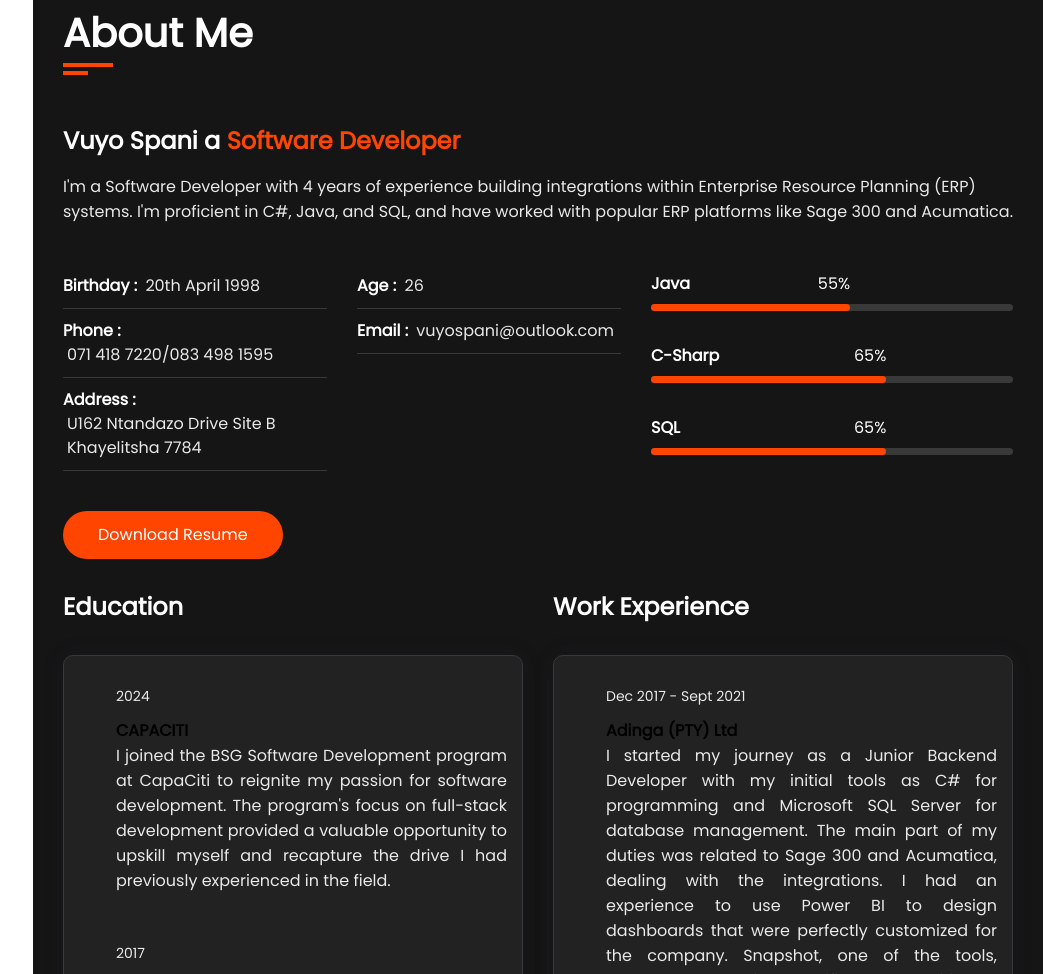
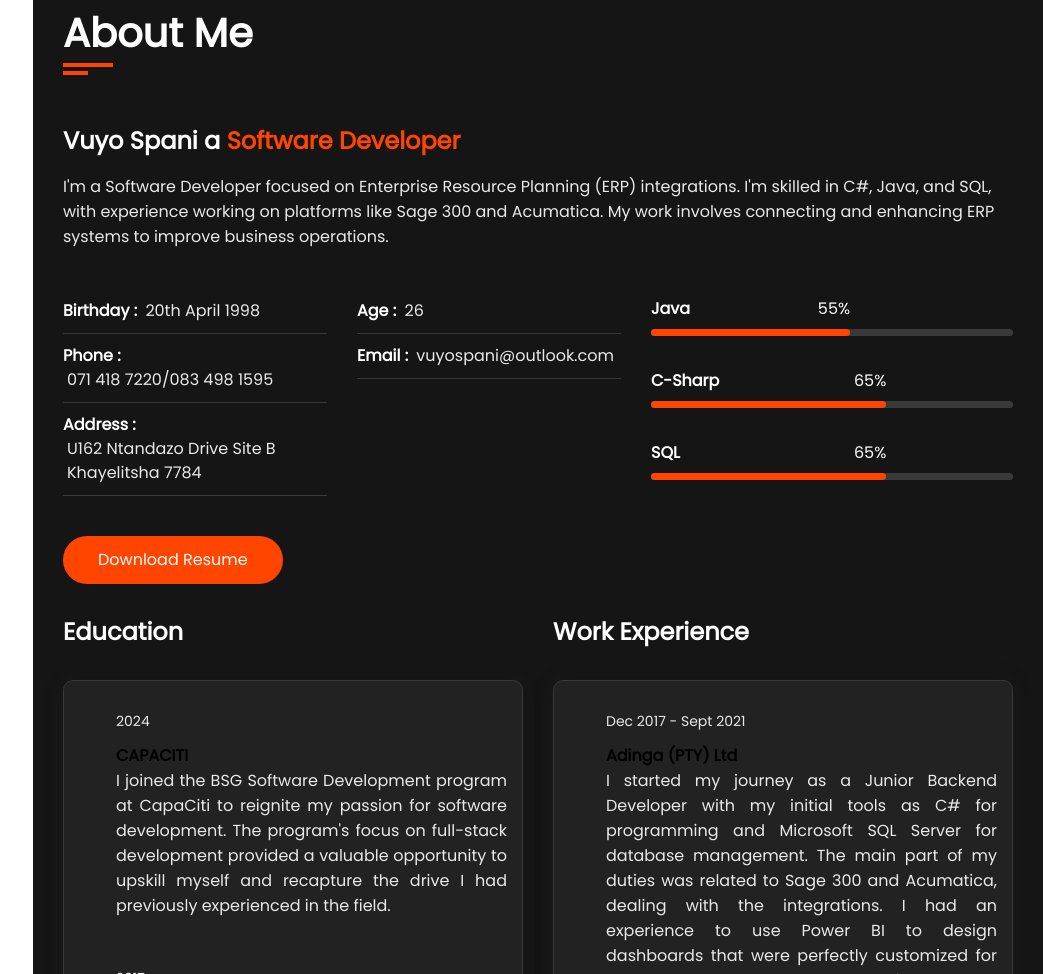
Before and after one commit to spanuel/vuyo-spani-portfolio, a website: page index.html in a window 1280 px wide. Shown: the part 2457-3431 px from the top of the page, without its empty margins (237-1280 px from the left). Drawn offline with nearby package versions, Linux system fonts and the light colour scheme; a web font is replaced by a local one.

Commit message:
changed about context

```diff
--- a/index.html
+++ b/index.html
@@ -109,9 +109,9 @@
                             <div class="row">
                                 <div class="about-text padd-15">
                                     <h3>Vuyo Spani a <span>Software Developer</span></h3>
-                                    <p>I'm a Software Developer with 4 years of experience building integrations within Enterprise
-                                         Resource Planning (ERP) systems. I'm proficient in C#, Java, and SQL, and have
-                                         worked with popular ERP platforms like Sage 300 and Acumatica.</p>
+                                    <p>I'm a Software Developer focused on Enterprise Resource Planning (ERP) integrations. I'm skilled in C#, Java, and SQL, with experience working on platforms like Sage 300 and Acumatica.
+                                        My work involves connecting and enhancing ERP systems to improve business operations.
+                                    </p>
                                 </div>
                             </div>
                             <div class="row">
```
